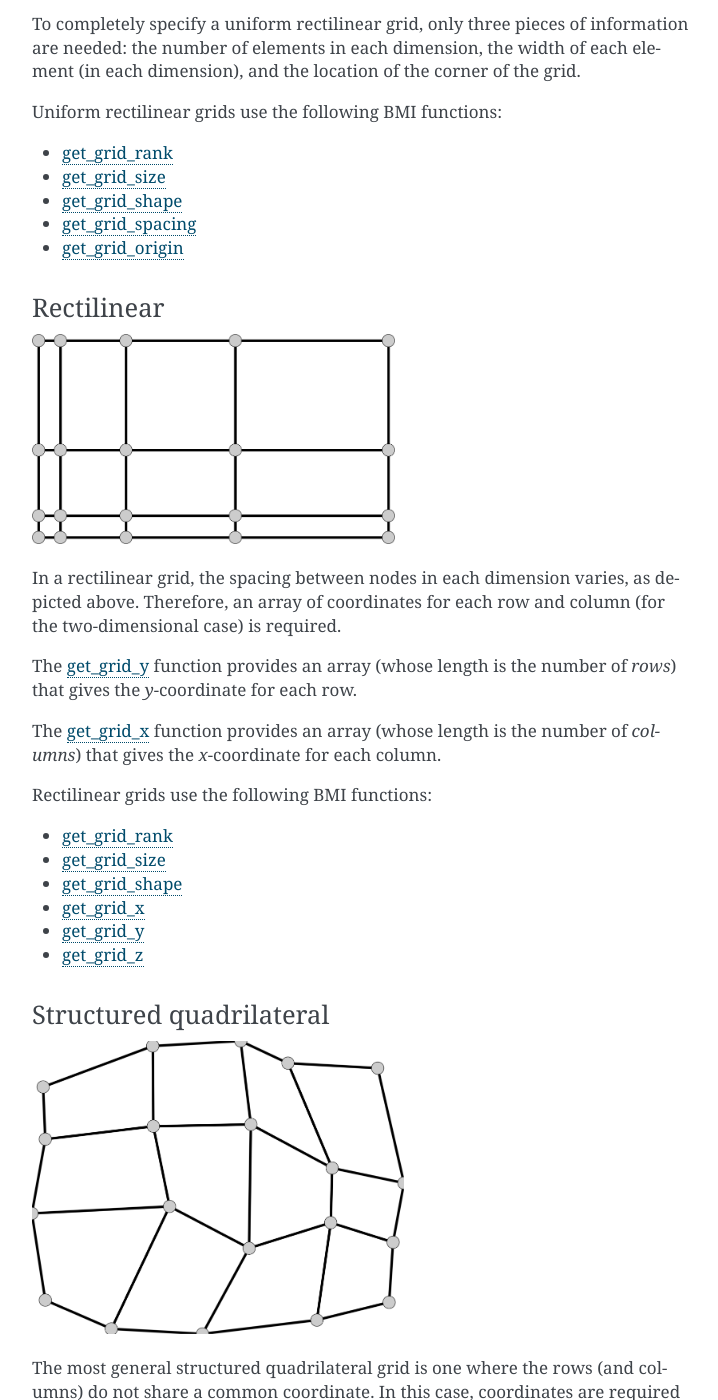
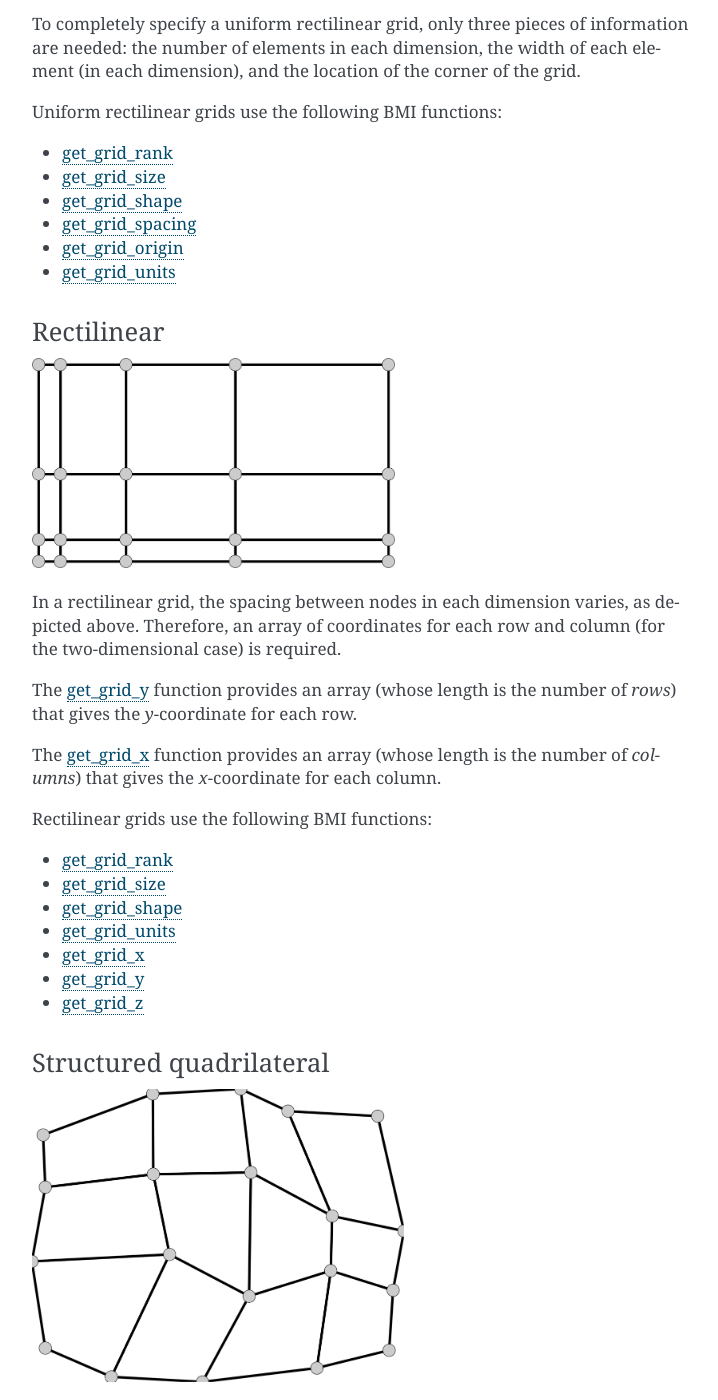
Before and after one commit to csdms/bmi, a Sphinx documentation site: the page built from docs/source/model_grids.rst, in a window 1280 px wide and 1400 px high, scrolled down 1066 px. Shown: the whole window, without its empty margins (388-1106 px from the left). Built offline with Sphinx 7.4.7, drawn with Linux system fonts in a browser that asks for light colours; formulas are drawn with MathJax 3; some of the changed text lies outside the part shown.

Commit message:
List get_grid_units for each grid type

```diff
--- a/docs/source/model_grids.rst
+++ b/docs/source/model_grids.rst
@@ -67,6 +67,7 @@ Uniform rectilinear grids use the following BMI functions:
 * :ref:`get_grid_shape`
 * :ref:`get_grid_spacing`
 * :ref:`get_grid_origin`
+* :ref:`get_grid_units`
 
 
 .. _rectilinear:
@@ -94,6 +95,7 @@ Rectilinear grids use the following BMI functions:
 * :ref:`get_grid_rank`
 * :ref:`get_grid_size`
 * :ref:`get_grid_shape`
+* :ref:`get_grid_units`
 * :ref:`get_grid_x`
 * :ref:`get_grid_y`
 * :ref:`get_grid_z`
@@ -124,6 +126,7 @@ Structured quadrilateral grids use the following BMI functions:
 * :ref:`get_grid_rank`
 * :ref:`get_grid_size`
 * :ref:`get_grid_shape`
+* :ref:`get_grid_units`
 * :ref:`get_grid_x`
 * :ref:`get_grid_y`
 * :ref:`get_grid_z`
@@ -159,6 +162,7 @@ BMI uses the `ugrid conventions`_ to define unstructured grids.
 Unstructured grids use the following BMI functions:
 
 * :ref:`get_grid_rank`
+* :ref:`get_grid_units`
 * :ref:`get_grid_x`
 * :ref:`get_grid_y`
 * :ref:`get_grid_z`
```
